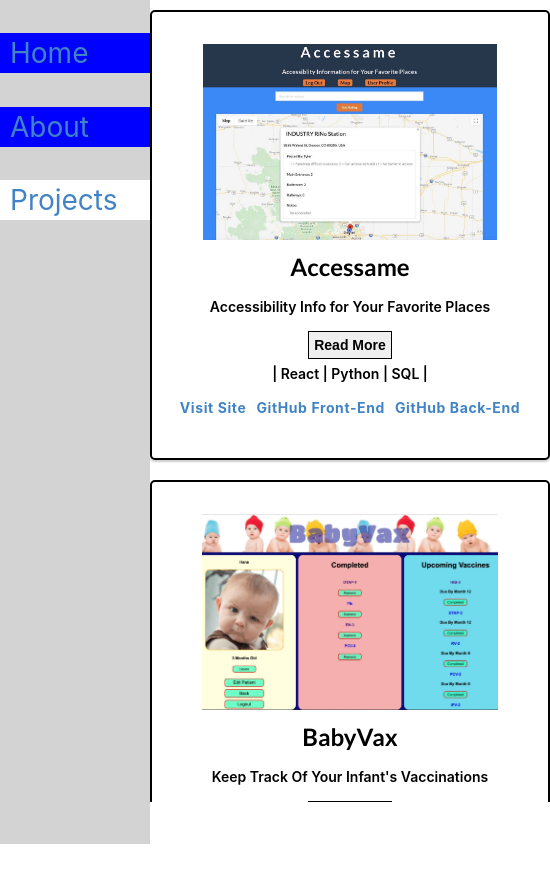
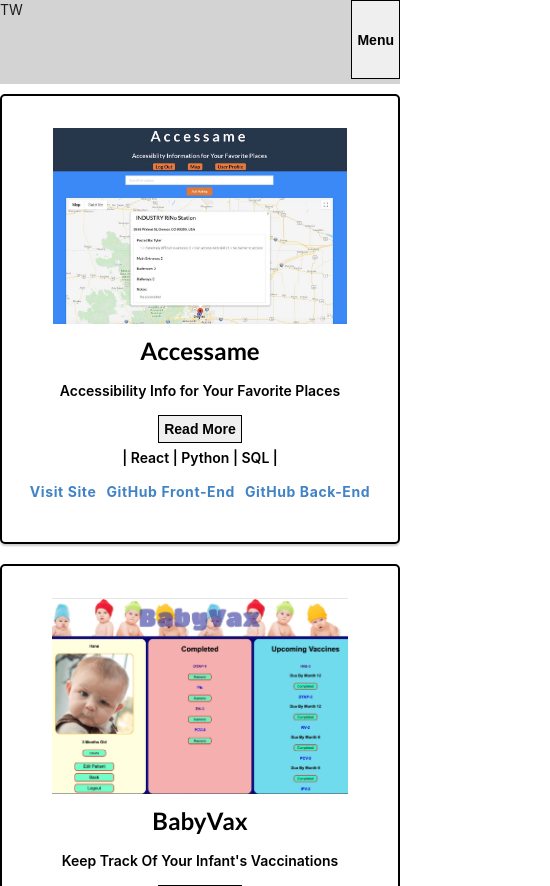
Before and after one commit to tbone9/portfolio, a React (Create React App) app: page /Projects in a window 390 px wide. Shown: the whole page, 550 px wide, since content can reach past the window. Before the commit the page ends 844 px from the top, so only its background shows below. Built offline with nearby package versions, Linux system fonts and the light colour scheme.

Commit message:
added break point at 600px and changed nav to header and burger

```diff
--- a/src/App.css
+++ b/src/App.css
@@ -23,3 +23,18 @@
   grid-area: main;
   height: 100%;
 }
+
+@media screen and (max-width:600px) {
+  .container {
+    grid-template-areas:
+    'aside'
+    'main'
+  ;
+  grid-template-columns: 1fr;
+  grid-template-rows: 10vh 1fr;
+  }
+  .aside {
+    width: 100%;
+    height: auto;
+  }
+}
--- a/src/Nav/index.js
+++ b/src/Nav/index.js
@@ -1,13 +1,41 @@
-import React from 'react';
+import React, { useState, useEffect } from 'react';
 import { NavLink } from 'react-router-dom';
 import '../Nav/style.css'
 
 const Nav = () => {
 
+    const [isNavVisible, setIsNavVisible] = useState(true);
+
+    const toggleNav = () => {
+        setIsNavVisible(!isNavVisible);
+    };
+
+    const [isSmallScreen, setIsSmallScreen] = useState(false);
+
+    useEffect(() => {
+        const mediaQuery = window.matchMedia("(max-width: 600px)");
+        mediaQuery.addListener(handleMediaQueryChange);
+        handleMediaQueryChange(mediaQuery);
+        return () => {
+            mediaQuery.removeListener(handleMediaQueryChange);
+        };
+    }, [])
+
+    const handleMediaQueryChange = mediaQuery => {
+        if(mediaQuery.matches) {
+            setIsSmallScreen(true);
+        } else {
+            setIsSmallScreen(false);
+        }
+    }
+
         return (
-            <React.Fragment>
+            <header className='header'>
 
-                <div className='link-group'>
+                <div className='logo'>TW</div>
+
+                {(!isSmallScreen || !isNavVisible) && (
+                    <nav className='nav'>
                         <div className='link'>
                             <NavLink
                             exact
@@ -32,9 +60,11 @@ const Nav = () => {
                             to={'/Projects'}>
                                 Projects</NavLink>
                         </div>
-                </div>
+                    </nav>
+                )}
+                <button onClick={toggleNav} className='burger'>Menu</button>
 
-            </React.Fragment>
+            </header>
         )
 
 }
--- a/src/Nav/style.css
+++ b/src/Nav/style.css
@@ -1,12 +1,31 @@
-.link-group {
-    display: flex;
-    flex-direction: column;
+.header {
+    display: grid;
+    grid-template-areas: 'logo'
+                         'nav';
+    grid-template-columns: 1fr;
+    grid-template-rows: 10vh 1fr ;
+}
+
+.logo {
+    grid-area: logo;
+}
+
+.nav {
+    grid-area: nav;
+    display: grid;
+    grid-template-rows: repeat(3, auto);
+    grid-row-gap: 20px;
     align-items: center;
+    justify-items: center;
+
+
+    /* align-items: center;
     justify-content: space-evenly;
-    height: 30vh;
+    height: 30vh; */
 }
 
  .link {
+    /* margin: 10px 0;  */
     font-size: 2em;
     width: 100%;
 }
@@ -21,3 +40,23 @@
 .active {
     background: white;
 }
+
+.burger {
+    display: none;
+}
+
+@media screen and (max-width:600px) {
+    .header {
+        grid-template-areas: 'logo burger' 'nav nav';
+    }
+    .nav {
+        grid-template-rows: repeat(3, auto);
+        grid-template-columns: none;
+        grid-row-gap: 20px;
+        z-index: 1;
+        background: grey;
+    }
+    .burger{
+        display: block;
+    }
+}
```
Lines whose indentation alone changed are shown as unchanged.
